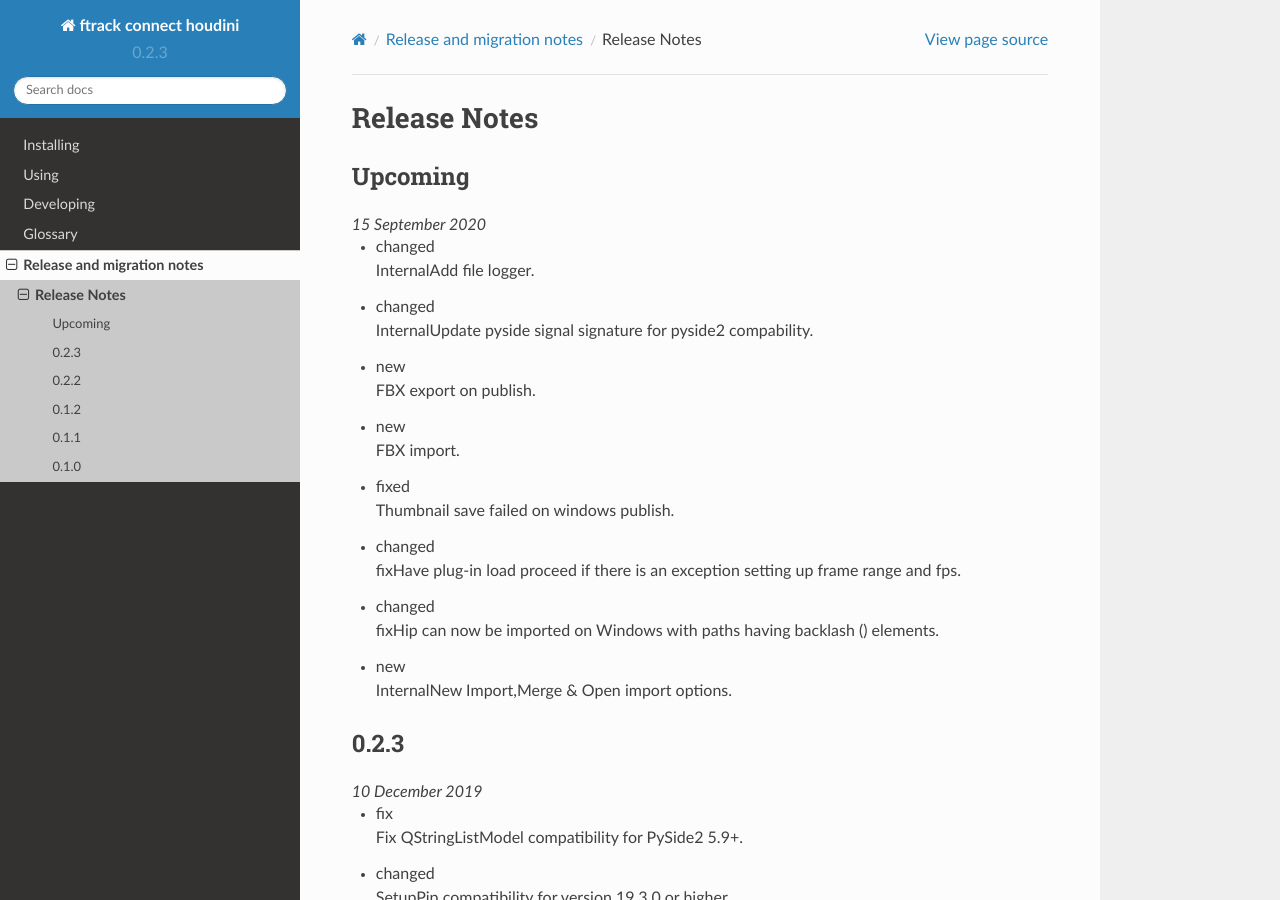
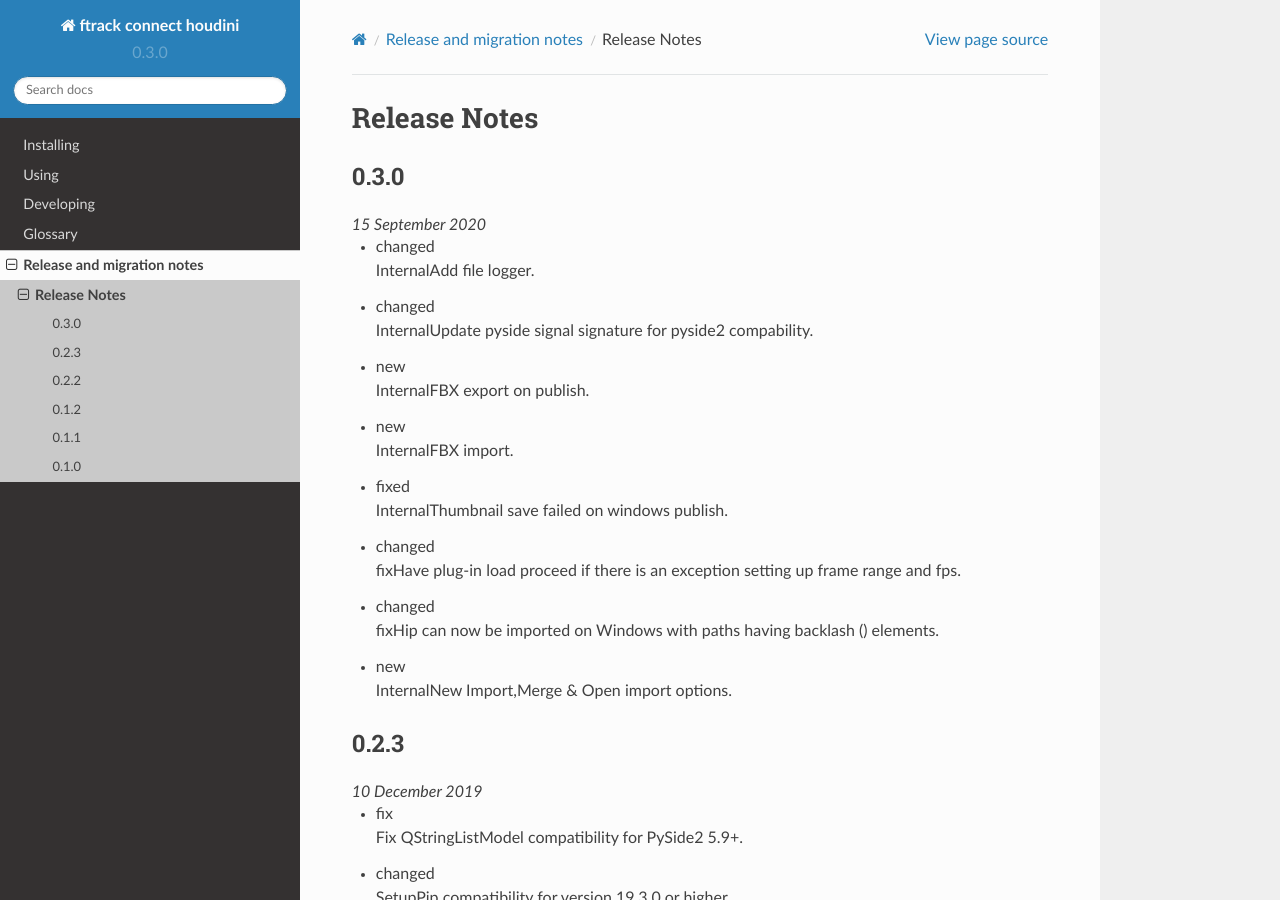
Before and after one commit to ftrackhq/ftrack-connect-houdini, a Sphinx documentation site: the page built from doc/release/release_notes.rst, in a window 1280 px wide and 900 px high. Built offline with Sphinx 7.4.7 and the Read the Docs theme 2.0.0, drawn with Linux system fonts in a browser that asks for light colours.

Commit message:
bump minor version update release notes

```diff
--- a/doc/release/release_notes.rst
+++ b/doc/release/release_notes.rst
@@ -7,7 +7,8 @@
 Release Notes
 *************
 
-.. release:: Upcoming
+.. release:: 0.3.0
+    :date: 2020-09-15
 
     .. change:: changed
         :tags: Internal
@@ -20,14 +21,17 @@
         Update pyside signal signature for pyside2 compability.
 
     .. change:: new
+        :tags: Internal
 
         FBX export on publish.
 
     .. change:: new
+        :tags: Internal
 
         FBX import.
 
     .. change:: fixed
+        :tags: Internal
 
         Thumbnail save failed on windows publish.
 
--- a/source/ftrack_connect_houdini/_version.py
+++ b/source/ftrack_connect_houdini/_version.py
@@ -1 +1 @@
-__version__ = '0.2.3'
+__version__ = '0.3.0'
```
